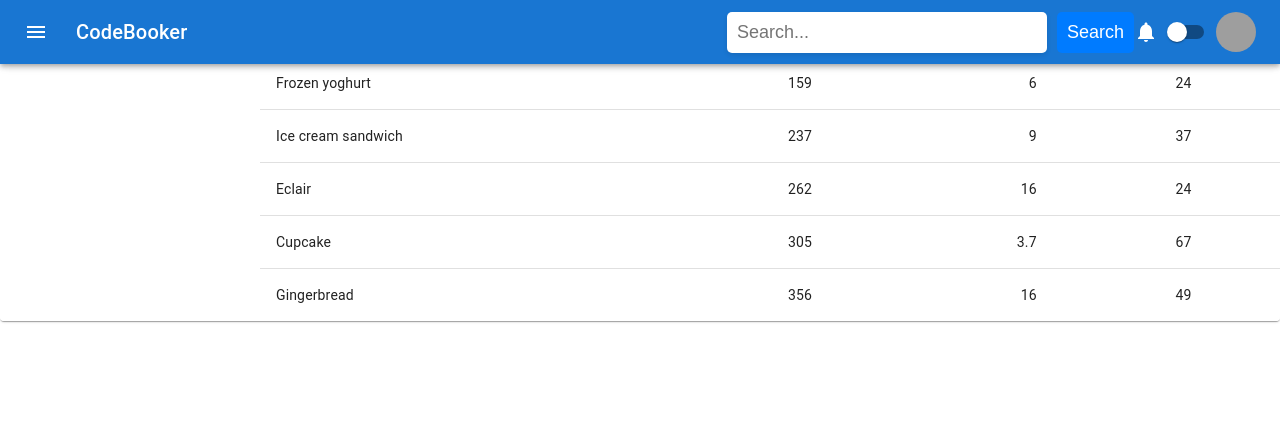
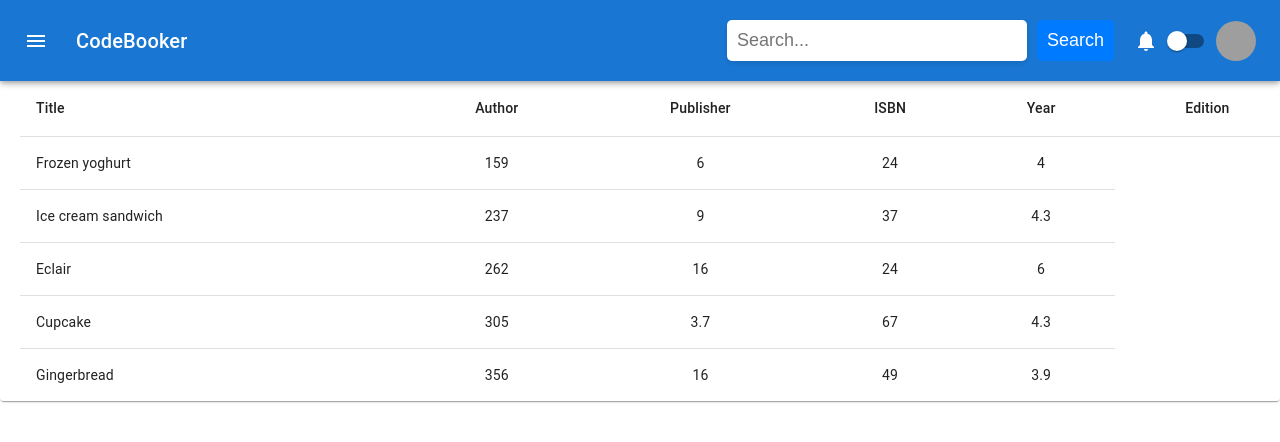
Before and after one commit to gbowne1/codebooker, a React (Create React App) app: page / in a window 1280 px wide. Shown: the top 442 px of the page. Built offline with nearby package versions, Linux system fonts and the light colour scheme; grey boxes are pictures that could not be loaded.

Commit message:
#2 issue fixed
#2 light dark theme added on toggle and table design as

```diff
--- a/src/App.css
+++ b/src/App.css
@@ -1,3 +1,20 @@
 .App {
 
 }
+.search-window {
+    display: flex;
+    justify-content: center;
+    align-items: center;
+    transition: background-color 0.3s, color 0.3s;
+    padding: 20px;
+  }
+
+  .light {
+    background-color: #f5f5f5;
+    color: #333;
+  }
+
+  .dark {
+    background-color: #333;
+    color: #f5f5f5;
+  }
--- a/src/App.js
+++ b/src/App.js
@@ -1,5 +1,5 @@
 import * as React from 'react';
-import { styled, alpha } from '@mui/material/styles';
+import { styled, alpha, ThemeProvider, createTheme } from '@mui/material/styles';
 import AppBar from '@mui/material/AppBar';
 import Box from '@mui/material/Box';
 import Toolbar from '@mui/material/Toolbar';
@@ -43,26 +43,61 @@ import BookSearch from './components/BookSearch/BookSearch';
 
 const label = { inputProps: { 'aria-label': 'Color switch demo' } };
 
+const lightTheme = createTheme({
+  palette: {
+    mode: 'light',
+    primary: {
+      main: '#1976d2',
+    },
+    secondary: {
+      main: '#f50057',
+    },
+  },
+});
+
+const darkTheme = createTheme({
+  palette: {
+    mode: 'dark',
+    primary: {
+      main: '#90caf9',
+    },
+    secondary: {
+      main: '#f48fb1',
+    },
+  },
+});
+
 export default function App() {
+  const [isDarkMode, setIsDarkMode] = React.useState(false);
+
+  const handleToggleDarkMode = () => {
+    setIsDarkMode(!isDarkMode);
+  };
 
   return (
+    <ThemeProvider theme={isDarkMode ? darkTheme : lightTheme}>
+      <CssBaseline />
       <div className="App">
         <Box sx={{ flexGrow: 1 }}>
           <AppBar position="fixed">
             <Toolbar>
-						<SideNav/>
+              <SideNav />
               <Typography variant="h6" component="div" sx={{ flexGrow: 1 }}>
                 CodeBooker
               </Typography>
-						<BookSearch/>
+              <BookSearch />
               <NotificationsIcon />
-						<Switch {...label}
-							inputProps={{ 'aria-label': 'controlled' }} />
+              <Switch
+                {...label}
+                inputProps={{ 'aria-label': 'controlled' }}
+                checked={isDarkMode}
+                onChange={handleToggleDarkMode}
+              />
               <Avatar alt="Remy Sharp" src="/static/images/avatar/1.jpg" />
             </Toolbar>
           </AppBar>
-				<Library />
 		  </Box>
+		  <Library/>
 		  </div>
-	);
-}
+		  </ThemeProvider>
+  );}
--- a/src/components/Library/Library.jsx
+++ b/src/components/Library/Library.jsx
@@ -47,8 +47,8 @@ const rows = [
 
 export default function Library() {
 	return (
-		<TableContainer component={Paper}>
-			<Table sx={{ minWidth: 750 }} size="medium" aria-label="simple table" style={{marginLeft: 260}}>
+		<TableContainer style={{marginTop:80}} component={Paper}>
+			<Table sx={{ minWidth: 750 }} size="medium" aria-label="simple table" style={{marginLeft:20}}>
 				<TableHead>
 					<TableRow>
 						<TableCell>Title</TableCell>
@@ -68,10 +68,10 @@ export default function Library() {
 							<TableCell component="th" scope="row">
 								{row.name}
 							</TableCell>
-							<TableCell align="right">{row.calories}</TableCell>
-							<TableCell align="right">{row.fat}</TableCell>
-							<TableCell align="right">{row.carbs}</TableCell>
-							<TableCell align="right">{row.protein}</TableCell>
+							<TableCell align="center">{row.calories}</TableCell>
+							<TableCell align="center">{row.fat}</TableCell>
+							<TableCell align="center">{row.carbs}</TableCell>
+							<TableCell align="center">{row.protein}</TableCell>
 						</TableRow>
 					))}
 				</TableBody>
```
Lines whose indentation alone changed are shown as unchanged.
